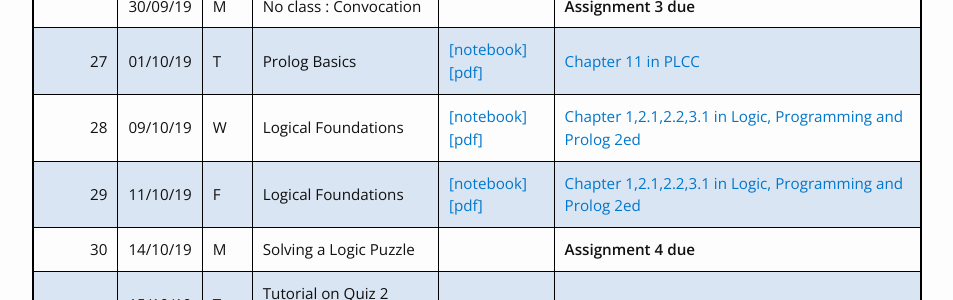
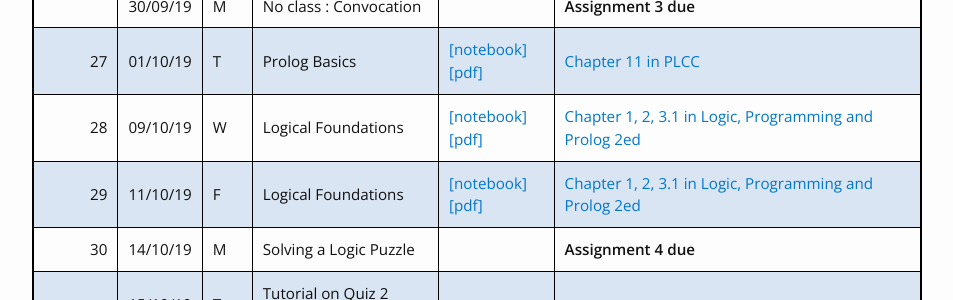
Before and after one commit to kayceesrk/cs3100_m20, a Jekyll site: the page built from schedule.md, in a window 1280 px wide and 900 px high, scrolled down 2121 px. Shown: the part 154-454 px from the top of the window, without its empty margins (163-1116 px from the left). Built offline with Jekyll 4.4.1, drawn with Linux system fonts in a browser that asks for light colours; nearby versions of some CDN libraries.

Commit message:
Added more content to lec18

```diff
--- a/schedule.md
+++ b/schedule.md
@@ -43,8 +43,8 @@ interactive notebooks are accessed using docker container whose instructions are
 |26|27/09/19|F|GADTs| [\[notebook\]](https://github.com/kayceesrk/cs3100_f19/blob/gh-pages/lectures/lec16/lec16.ipynb) [\[pdf\]]({{site.baseurl}}/lectures/lec16/lec16.pdf) | [UCam AFP Course: GADTs](https://www.cl.cam.ac.uk/teaching/1415/L28/gadts.pdf) |
 ||30/09/19|M|No class : Convocation ||**Assignment 3 due**|
 |27|01/10/19|T|Prolog Basics| [\[notebook\]](https://github.com/kayceesrk/cs3100_f19/blob/gh-pages/lectures/lec17/lec17.ipynb) [\[pdf\]]({{site.baseurl}}/lectures/lec17/lec17.pdf) | [Chapter 11 in PLCC](https://www.amazon.in/Programming-Languages-Concepts-Constructs-2e/dp/8177584227) |
-|28|09/10/19|W|Logical Foundations| [\[notebook\]](https://github.com/kayceesrk/cs3100_f19/blob/gh-pages/lectures/lec18/lec18.ipynb) [\[pdf\]]({{site.baseurl}}/lectures/lec18/lec18.pdf) | [Chapter 1,2.1,2.2,3.1 in Logic, Programming and Prolog 2ed](https://www.ida.liu.se/~ulfni53/lpp/) |
-|29|11/10/19|F|Logical Foundations| [\[notebook\]](https://github.com/kayceesrk/cs3100_f19/blob/gh-pages/lectures/lec18/lec18.ipynb) [\[pdf\]]({{site.baseurl}}/lectures/lec18/lec18.pdf) | [Chapter 1,2.1,2.2,3.1 in Logic, Programming and Prolog 2ed](https://www.ida.liu.se/~ulfni53/lpp/) |
+|28|09/10/19|W|Logical Foundations| [\[notebook\]](https://github.com/kayceesrk/cs3100_f19/blob/gh-pages/lectures/lec18/lec18.ipynb) [\[pdf\]]({{site.baseurl}}/lectures/lec18/lec18.pdf) | [Chapter 1, 2, 3.1 in Logic, Programming and Prolog 2ed](https://www.ida.liu.se/~ulfni53/lpp/) |
+|29|11/10/19|F|Logical Foundations| [\[notebook\]](https://github.com/kayceesrk/cs3100_f19/blob/gh-pages/lectures/lec18/lec18.ipynb) [\[pdf\]]({{site.baseurl}}/lectures/lec18/lec18.pdf) | [Chapter 1, 2, 3.1 in Logic, Programming and Prolog 2ed](https://www.ida.liu.se/~ulfni53/lpp/) |
 |30|14/10/19|M|Solving a Logic Puzzle||**Assignment 4 due**|
 ||15/10/19|T|Tutorial on Quiz 2 portions|||
 |31|16/10/19|W|**Quiz 2**|||
```
Also changed, not shown: 1 other file.
